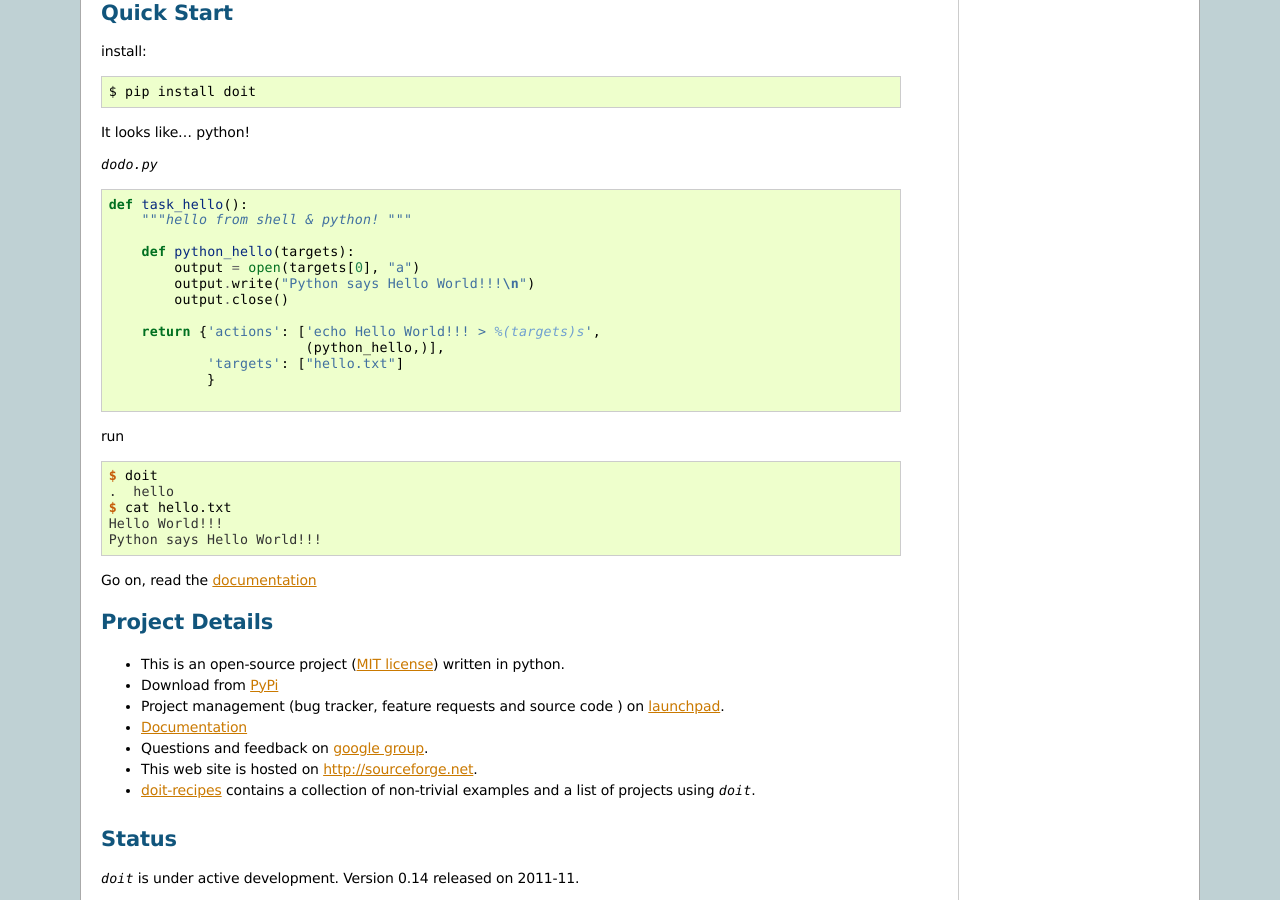
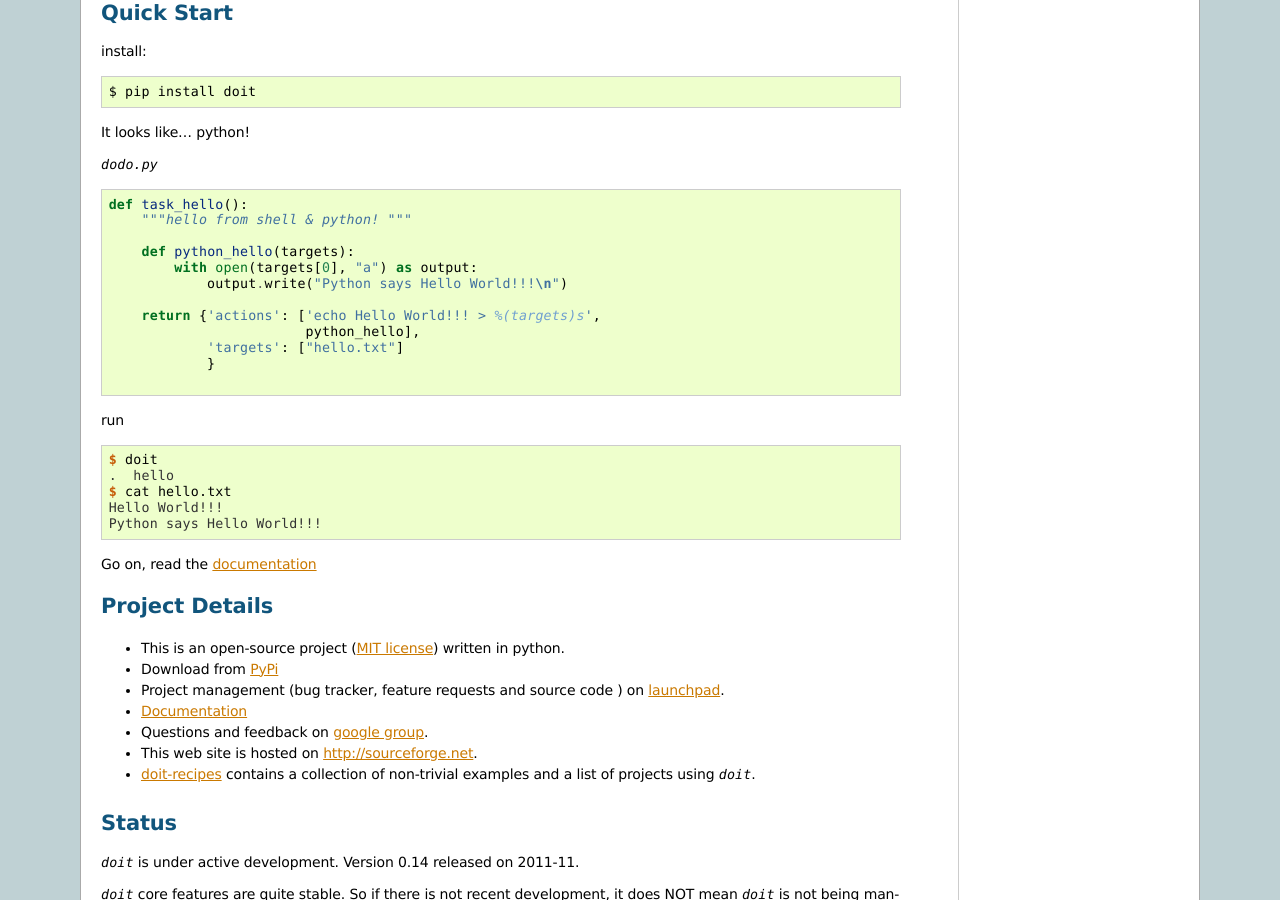
Before and after one commit to pydoit/doit, a Sphinx documentation site: the page built from doc/index.rst, in a window 1280 px wide and 900 px high, scrolled down 1087 px. Built offline with Sphinx 7.4.7, drawn with Linux system fonts in a browser that asks for light colours; comment, search, counter and statistics services are not loaded.

```diff
--- a/doc/_templates/homesidebar.html
+++ b/doc/_templates/homesidebar.html
@@ -3,5 +3,6 @@
   <li><a href="https://launchpad.net/doit">code &amp; bugs (launchpad)</a></li>
   <li><a href="http://groups.google.co.in/group/python-doit">discussion (google)</a></li>
   <li><a href="http://pypi.python.org/pypi/doit">download (PyPi)</a></li>
+  <li><a href="https://bitbucket.org/schettino72/doit-recipes/wiki/Home">doit-recipes</a></li>
   <li><a href="http://schettino72.wordpress.com/tag/doit/">blog</a></li>
 </ul>
--- a/doc/tutorial/hello.py
+++ b/doc/tutorial/hello.py
@@ -2,11 +2,10 @@ def task_hello():
     """hello from shell & python! """
 
     def python_hello(targets):
-        output = open(targets[0], "a")
-        output.write("Python says Hello World!!!\n")
-        output.close()
+        with open(targets[0], "a") as output:
+            output.write("Python says Hello World!!!\n")
 
     return {'actions': ['echo Hello World!!! > %(targets)s',
-                        (python_hello,)],
+                        python_hello],
             'targets': ["hello.txt"]
             }
```
